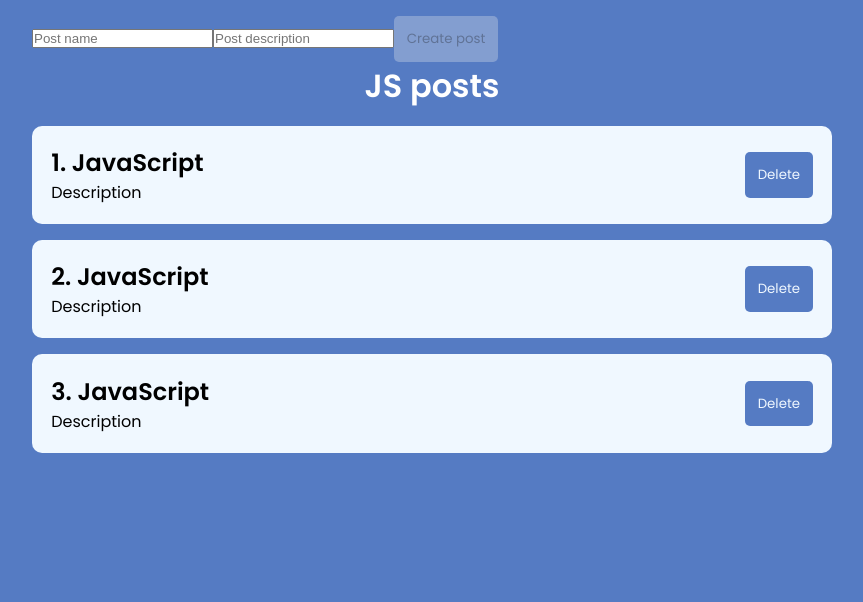
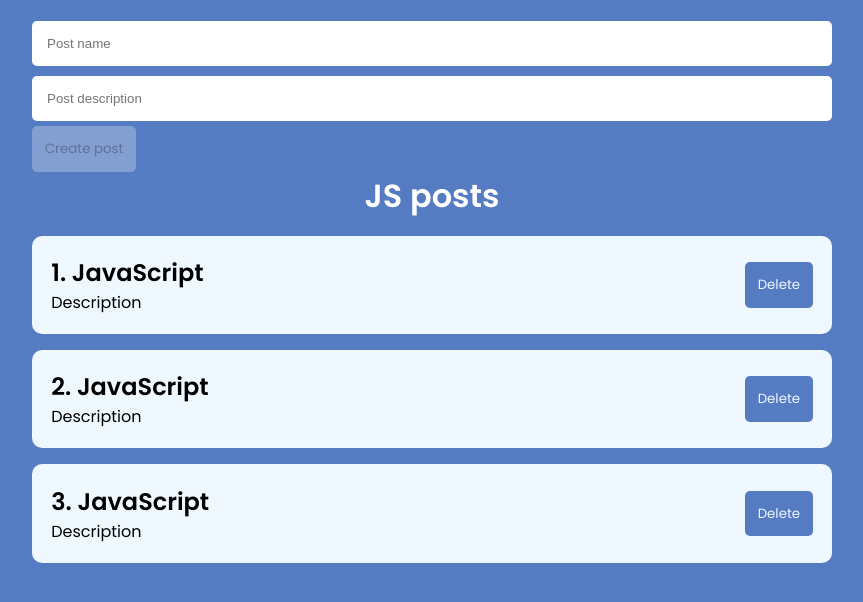
Before and after one commit to douryne/ReactPosts, a React (Create React App) app: page / in a window 1280 px wide. Shown: the top 602 px of the page, without its empty margins (208-1071 px from the left). Built offline with nearby package versions, Linux system fonts and the light colour scheme.

Commit message:
MyInput component

```diff
--- a/src/App.js
+++ b/src/App.js
@@ -1,6 +1,7 @@
 import React, { useState } from 'react';
 import PostList from './components/PostList';
 import MyButton from './components/UI/Button/MyButton';
+import MyInput from './components/UI/Input/MyInput';
 import './styles/App.css';
 
 function App() {
@@ -13,8 +14,8 @@ function App() {
   return (
     <div className='App'>
       <form>
-        <input type='text' placeholder='Post name'/>
-        <input type='text' placeholder='Post description'/>
+        <MyInput type='text' placeholder='Post name'/>
+        <MyInput type='text' placeholder='Post description'/>
         <MyButton disabled>Create post</MyButton>
       </form>
       <PostList posts={posts} title={'JS posts'}/>
--- /dev/null
+++ b/src/components/UI/Input/MyInput.jsx
@@ -0,0 +1,10 @@
+import React from 'react';
+import classes from './MyInput.module.css';
+
+const MyInput = (props) => {
+  return (
+    <input className={classes.MyInput} {...props}/>
+  );
+};
+
+export default MyInput;
--- /dev/null
+++ b/src/components/UI/Input/MyInput.module.css
@@ -0,0 +1,7 @@
+.MyInput {
+  width: 100%;
+  padding: 15px;
+  border-radius: 5px;
+  margin: 5px 0;
+  border: none;
+}
```
